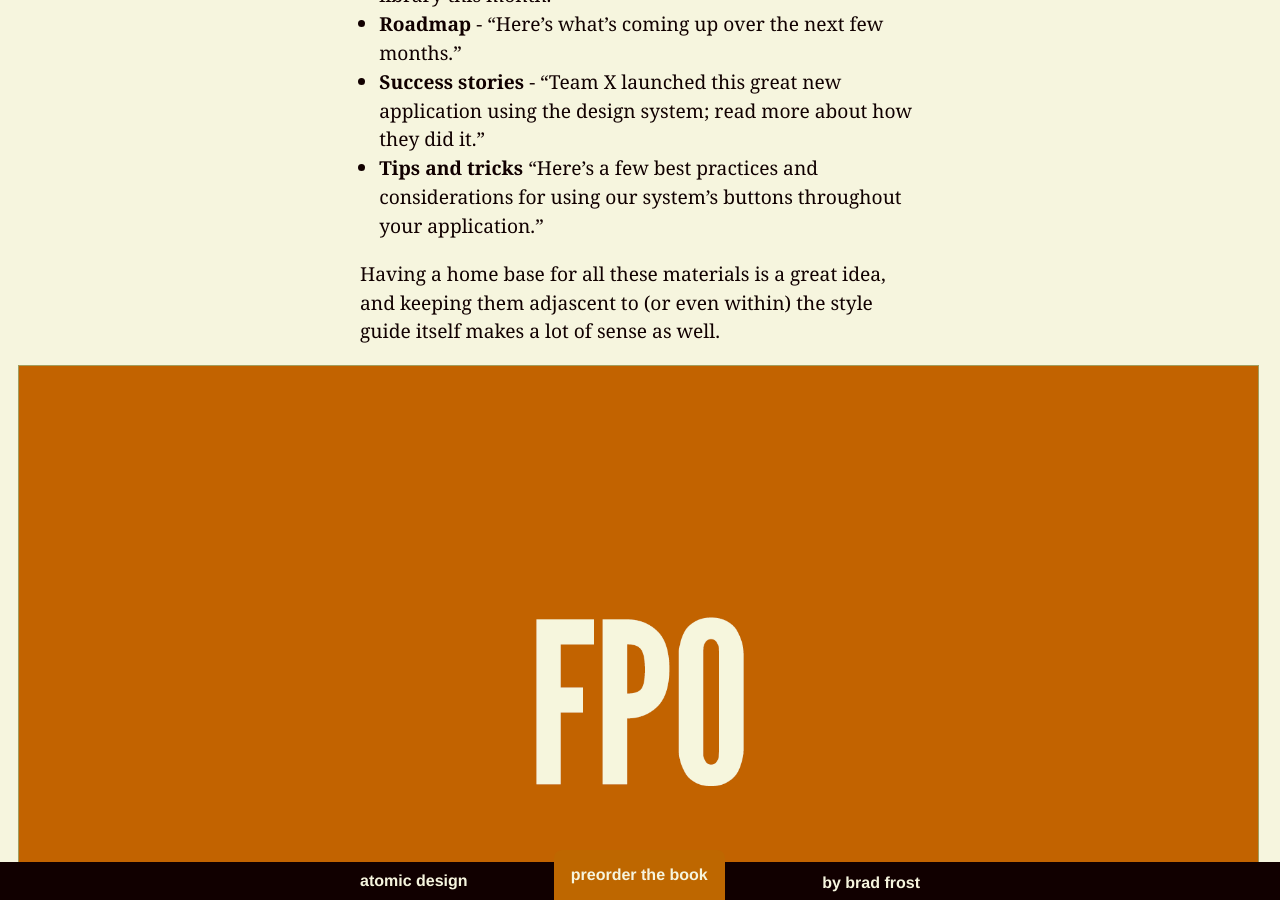
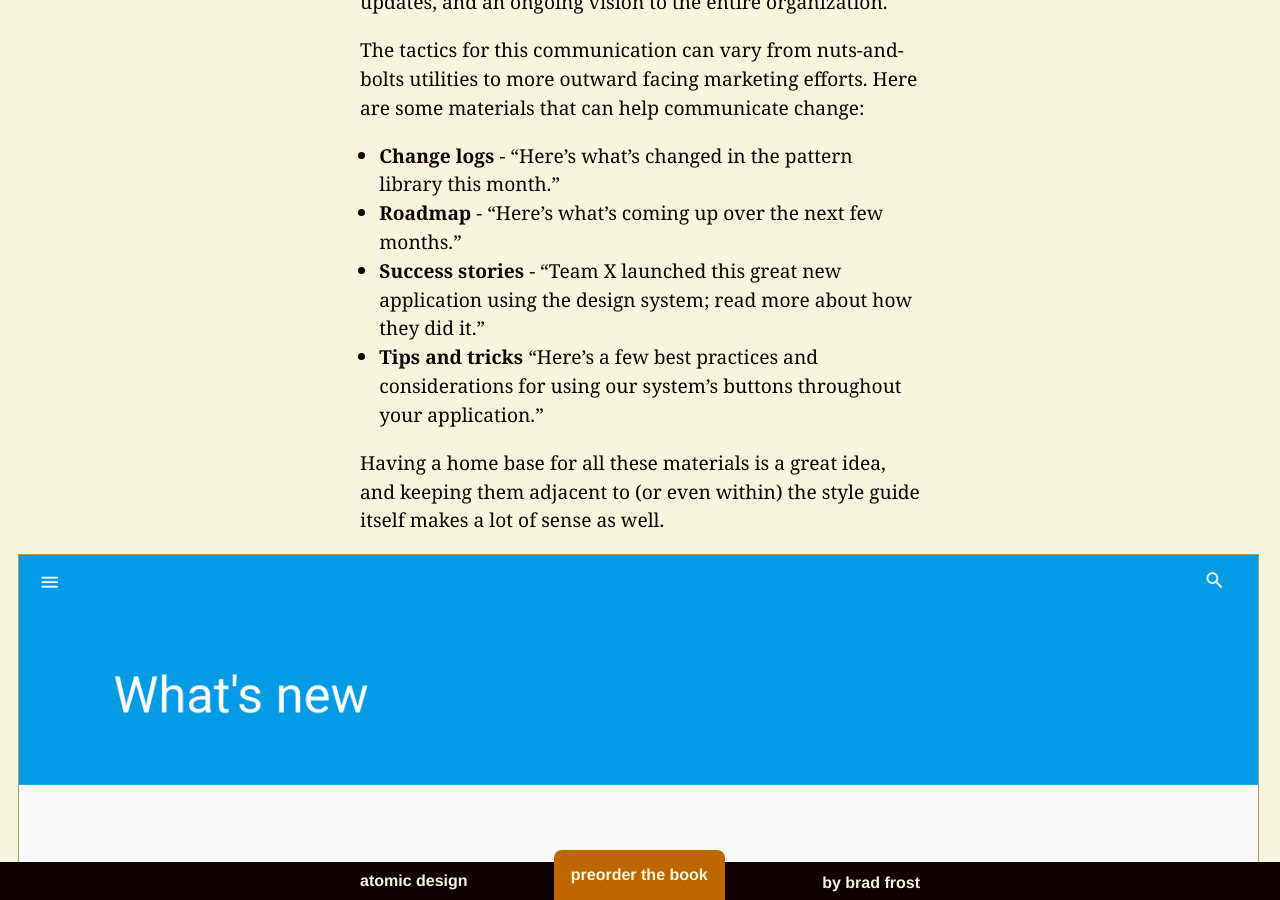
Before and after one commit to bradfrost/atomic-design, a Jekyll site: the page built from chapter-5.md, in a window 1280 px wide and 900 px high, scrolled down 38344 px. Built offline with Jekyll 4.4.1, drawn with Linux system fonts in a browser that asks for light colours; some of the changed text lies outside the part shown.

Commit message:
Chapter 5 images

```diff
--- a/chapter-5.md
+++ b/chapter-5.md
@@ -262,7 +262,7 @@ The team at Phase2 Technology achieved the Holy Grail by using Pattern Lab as th
 ### Is your culture Holy Grail compatible?
 You may have read that last section and thought, "That's amazing! My company needs this now!" While Holy Grail-style systems are indeed great, there are reasons why you may *not* be able to achieve the Holy Grail. Perhaps your organization creates tons of digital products on many different platforms using wildly different technologies. Maybe you're a giant multinational company scattered all over the world. Maybe you're company has an extremely decentralized, autonomous culture. Or maybe you're a gigantic federal government.
 
-{% include figure.html src="../images/fpo.png" caption="The Draft US Design System is the design system for the United States federal government." %}
+{% include figure.html src="../images/content/styleguide-draft.png" caption="The Draft US Design System is the design system for the United States federal government." %}
 
 The U.S. government's design system — called the [Draft U.S. Web Digital Standards](https://standards.usa.gov/) — is a collection of UI components and visual styles created to help people making government websites build more consistent UIs. The design system provides markup and styles for users to download and weave into their applications. It would certainly be amazing to see a Holy Grail-style system implemented at this gigantic scale, but as you might imagine that's a pretty tall order. The vastness and decentralized nature of the organization means that the Holy Grail isn't really achievable without some dramatic restructuring of how federal government websites get built.
 
@@ -277,7 +277,7 @@ Style guides often jump straight into code snippets and pattern usage for the be
 
 Take the carousel (please!). This component is amazingly complex from an organizational standpoint. A homepage carousel on an e-commerce website requires input from a myriad of disciplines across the organization. Business owners and editorial staff must choose products to be featured in the carousel. Copywriters must ensure the copy is effective and stays within the constraints of the design. Art directors must ensure the aesthetic design is pleasing and the product photography is legible across every screen size. UX designers need to ensure the functionality and controls are intuitive. Frontend people need to make sure the component is responsive, accessible, and performant. Backend developers need to make sure the component is properly wired up to the backend system. You get the idea.
 
-{% include figure.html src="../images/fpo.png" caption="Walmart carousel example" %}
+{% include figure.html src="../images/content/walmart-carousel.png" caption="A homepage carousel on a site like Walmart requires input from many different disciplines and stakeholders. A style guide can help gather those different perspectives under one roof." %}
 
 A well-crafted style guide can help manage all these moving parts and ensure the many perspectives that influence each pattern are properly documented in the style guide. Make the pattern library accessible to every discipline, and think about how to make it easy and inviting for different disciplines to contribute to the documentation.
 
@@ -314,9 +314,9 @@ The tactics for this communication can vary from nuts-and-bolts utilities to mor
 - **Success stories** - "Team X launched this great new application using the design system; read more about how they did it."
 - **Tips and tricks** "Here's a few best practices and considerations for using our system's buttons throughout your application."
 
-Having a home base for all these materials is a great idea, and keeping them adjascent to (or even within) the style guide itself makes a lot of sense as well.
+Having a home base for all these materials is a great idea, and keeping them adjacent to (or even within) the style guide itself makes a lot of sense as well.
 
-{% include figure.html src="../images/fpo.png" caption="The Material Design team publishes a handy change log within their style guide so users can easily learn about the latest changes and improvements to the system." %}
+{% include figure.html src="../images/content/material-design-changelog.png" caption="The Material Design team publishes a handy change log within their style guide so users can easily learn about the latest changes and improvements to the system." %}
 
 **Design system changes, updates, and requests should be communicated wherever your team hangs out**. That may include Slack, BaseCamp, Github, wikis, Yammer, email lists, company blogs, intranets, and any other internal tools your team uses to communicate and collaborate. If that sounds like a lot of work to you, fear not! Keeping your team and users updated doesn't have to require a huge manual effort. Thanks to the connected nature of our tools, teams can automatically get alerted to changes via software, as the team from Shyp explains:
 
```
Also changed, not shown: images/content/material-design-changelog.png (added), images/content/styleguide-draft.png (added), images/content/walmart-carousel.png (added), 5 other files.
